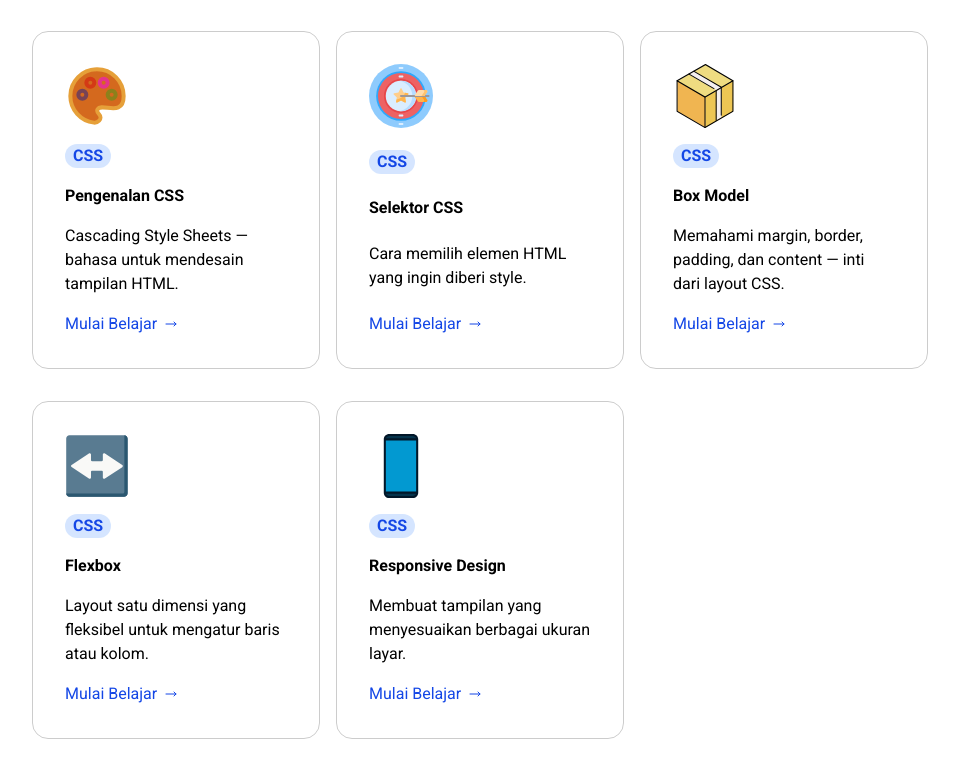
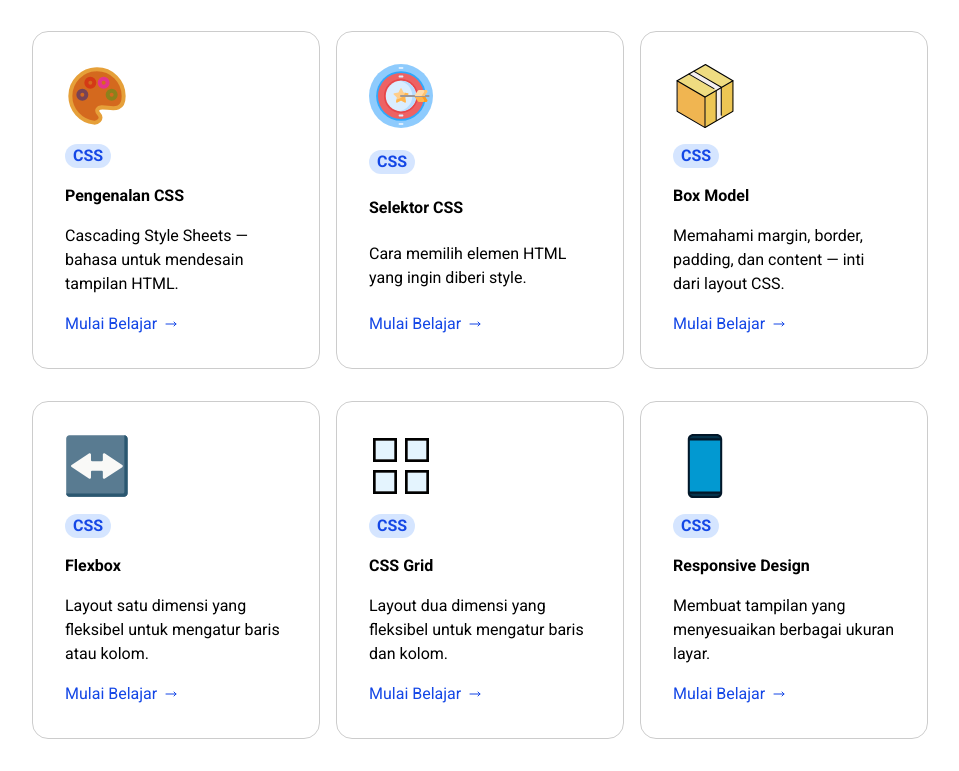
Before and after one commit to fahrypratama17/materi-workshop-web-hmdtif, a React (Vite) app: page / in a window 1280 px wide. Shown: the part 635-1406 px from the top of the page, without its empty margins (160-1119 px from the left). Built offline with nearby package versions, Linux system fonts and the light colour scheme.

Commit message:
feat: add CSS Grid topic with new icon and description to MateriData

```diff
--- a/src/feature/data/card/data.ts
+++ b/src/feature/data/card/data.ts
@@ -50,6 +50,13 @@ export const MateriData = [
   },
   {
     id: 8,
+    icon: "/grid.svg",
+    category: "CSS",
+    title: "CSS Grid",
+    desc: "Layout dua dimensi yang fleksibel untuk mengatur baris dan kolom.",
+  },
+  {
+    id: 9,
     icon: "/responsive.svg",
     category: "CSS",
     title: "Responsive Design",
```
Also changed, not shown: public/grid.svg (added).
